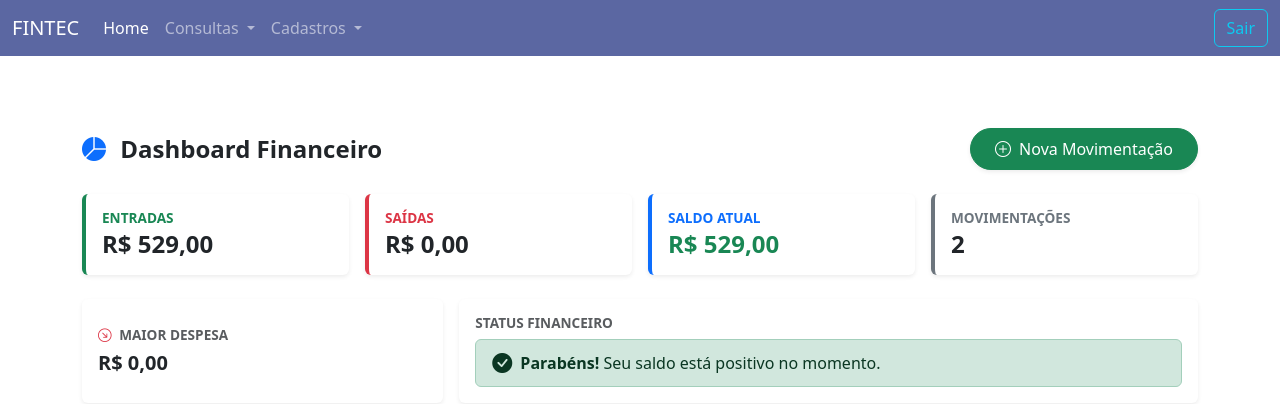
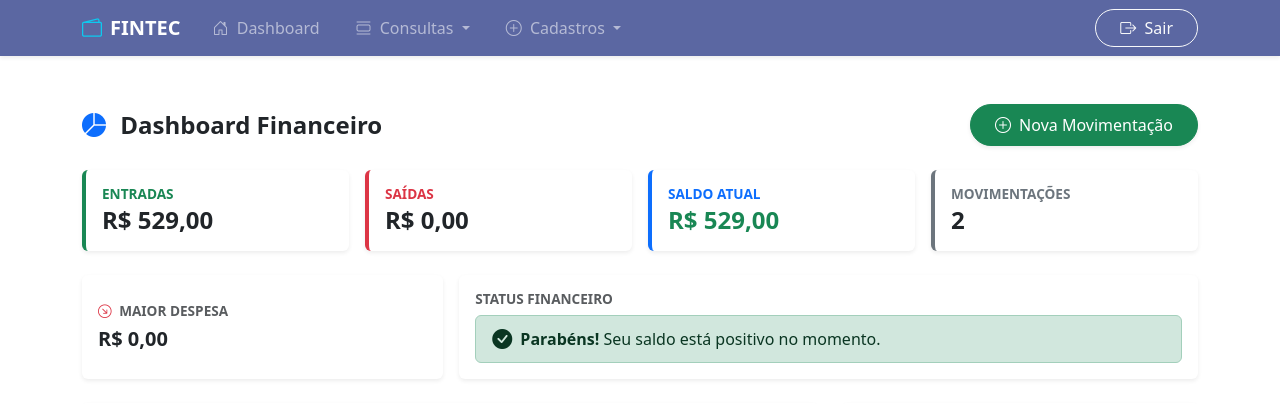
Before and after one commit to JPM-codes/GenFinancas, a PHP site: page /pages/dashboard/index.php in a window 1280 px wide. Shown: the top 404 px of the page. Run offline with PHP 8.4, Linux system fonts and the light colour scheme; data comes from the database, SQL or seed files in the repository; some libraries are stand-ins or nearby versions.

Commit message:
Atualização navbar estilo

```diff
--- a/templates/navbar.php
+++ b/templates/navbar.php
@@ -1,39 +1,149 @@
-    <nav class="navbar navbar-expand-lg" style="background-color: #5B67A2;" data-bs-theme="dark">
-    <div class="container-fluid">
-        <a class="navbar-brand" href="#">FINTEC</a>
-        <button class="navbar-toggler" type="button" data-bs-toggle="collapse" data-bs-target="#navbarSupportedContent" aria-controls="navbarSupportedContent" aria-expanded="false" aria-label="Toggle navigation">
+<!-- Inclusão de Ícones do Bootstrap (Colocado aqui para carregar em todas as páginas) -->
+<link rel="stylesheet" href="https://cdn.jsdelivr.net/npm/bootstrap-icons@1.10.5/font/bootstrap-icons.css">
+
+<!-- ESTILOS EXTRAS PARA O EFEITO MOBILE (BOTTOM BAR) -->
+<style>
+    /* Dá um espaço no rodapé apenas em telas pequenas para a Bottom Bar não cobrir o conteúdo */
+    @media (max-width: 991.98px) {
+        body {
+            padding-bottom: 80px;
+        }
+    }
+
+    /* Hover sutil nos links da navbar no Desktop */
+    .navbar-nav .nav-link {
+        transition: all 0.2s ease-in-out;
+    }
+    .navbar-nav .nav-link:hover {
+        background-color: rgba(255, 255, 255, 0.1);
+    }
+
+    /* Cores ajustadas para os dropdowns combinarem com sua cor principal */
+    .dropdown-menu-custom {
+        background-color: #4A5485;
+        border: none;
+    }
+    .dropdown-menu-custom .dropdown-item {
+        color: rgba(255,255,255,0.85);
+        transition: 0.2s;
+    }
+    .dropdown-menu-custom .dropdown-item:hover {
+        background-color: rgba(255, 255, 255, 0.15);
+        color: #fff;
+    }
+</style>
+
+<!-- ==========================================
+     NAVBAR PRINCIPAL (TOPO)
+=========================================== -->
+<nav class="navbar navbar-expand-lg sticky-top shadow-sm py-2" style="background-color: #5B67A2;" data-bs-theme="dark">
+    <div class="container"> <!-- 'container' em vez de 'fluid' para não esticar demais no monitor -->
+
+        <!-- LOGO -->
+        <a class="navbar-brand fw-bold tracking-wide" href="<?= BASE_URL ?>pages/dashboard/index.php">
+            <i class="bi bi-wallet2 me-2 text-info"></i>FINTEC
+        </a>
+
+        <!-- BOTÃO MENU HAMBÚRGUER (MOBILE) -->
+        <button class="navbar-toggler border-0 shadow-none px-0" type="button" data-bs-toggle="collapse" data-bs-target="#navbarSupportedContent" aria-controls="navbarSupportedContent" aria-expanded="false" aria-label="Toggle navigation">
             <span class="navbar-toggler-icon"></span>
         </button>
+
         <div class="collapse navbar-collapse" id="navbarSupportedContent">
-        <ul class="navbar-nav me-auto mb-2 mb-lg-0">
+
+            <ul class="navbar-nav me-auto mb-2 mb-lg-0 gap-1 mt-3 mt-lg-0">
+
+                <!-- HOME -->
                 <li class="nav-item">
-            <a class="nav-link active" aria-current="page" href="<?= BASE_URL ?>pages/dashboard/index.php">Home</a>
+                    <a class="nav-link rounded px-3" aria-current="page" href="<?= BASE_URL ?>pages/dashboard/index.php">
+                        <i class="bi bi-house-door me-1"></i> Dashboard
+                    </a>
                 </li>
+
+                <!-- CONSULTAS -->
                 <li class="nav-item dropdown">
-            <a class="nav-link dropdown-toggle" href="#" role="button" data-bs-toggle="dropdown" aria-expanded="false">
-                Consultas
+                    <a class="nav-link dropdown-toggle rounded px-3" href="#" role="button" data-bs-toggle="dropdown" aria-expanded="false">
+                        <i class="bi bi-view-list me-1"></i> Consultas
                     </a>
-            <ul class="dropdown-menu">
-                <li><a class="dropdown-item" href="<?= BASE_URL ?>pages/tipo_despesa/index.php">Tipos de Despesas</a></li>
-                <li><a class="dropdown-item" href="<?= BASE_URL ?>pages/forma_pagamento/index.php">Forma de Pagamento</a></li>
-                <li><a class="dropdown-item" href="<?= BASE_URL ?>pages/movimentacao/index.php">Movimentação</a></li>
+                    <ul class="dropdown-menu dropdown-menu-custom shadow-lg mt-2">
+                        <li><a class="dropdown-item py-2" href="<?= BASE_URL ?>pages/movimentacao/index.php"><i class="bi bi-arrow-down-up me-2 text-info"></i>Movimentações</a></li>
+                        <li><a class="dropdown-item py-2" href="<?= BASE_URL ?>pages/tipo_despesa/index.php"><i class="bi bi-tags me-2 text-warning"></i>Tipos de Despesas</a></li>
+                        <li><a class="dropdown-item py-2" href="<?= BASE_URL ?>pages/forma_pagamento/index.php"><i class="bi bi-credit-card me-2 text-success"></i>Formas de Pagamento</a></li>
                     </ul>
                 </li>
+
+                <!-- CADASTROS -->
                 <li class="nav-item dropdown">
-            <a class="nav-link dropdown-toggle" href="#" role="button" data-bs-toggle="dropdown" aria-expanded="false">
-                Cadastros
+                    <a class="nav-link dropdown-toggle rounded px-3" href="#" role="button" data-bs-toggle="dropdown" aria-expanded="false">
+                        <i class="bi bi-plus-circle me-1"></i> Cadastros
                     </a>
-            <ul class="dropdown-menu">
-                <li><a class="dropdown-item" href="<?= BASE_URL ?>pages/tipo_despesa/new.php">Tipos de Despesas</a></li>
-                <li><a class="dropdown-item" href="<?= BASE_URL ?>pages/forma_pagamento/new.php">Forma de Pagamento</a></li>
-                <li><a class="dropdown-item" href="<?= BASE_URL ?>pages/movimentacao/new.php">Movimentação</a></li>
+                    <ul class="dropdown-menu dropdown-menu-custom shadow-lg mt-2">
+                        <li><a class="dropdown-item py-2" href="<?= BASE_URL ?>pages/movimentacao/new.php"><i class="bi bi-cash-coin me-2 text-info"></i>Nova Movimentação</a></li>
+                        <li><a class="dropdown-item py-2" href="<?= BASE_URL ?>pages/tipo_despesa/new.php"><i class="bi bi-tag me-2 text-warning"></i>Nova Categoria</a></li>
+                        <li><a class="dropdown-item py-2" href="<?= BASE_URL ?>pages/forma_pagamento/new.php"><i class="bi bi-credit-card-2-front me-2 text-success"></i>Nova Forma de Pagamento</a></li>
                     </ul>
                 </li>
+
             </ul>
-        <form class="d-flex" role="search">
-            <button class="btn btn-outline-info" type="submit">Sair</button>
+
+            <!-- BOTÃO SAIR -->
+            <form class="d-flex mt-3 mt-lg-0" action="logout.php" method="POST"> <!-- Ajuste o action para sua rota real de logout -->
+                <button class="btn btn-outline-light rounded-pill px-4 w-100" type="submit">
+                    <i class="bi bi-box-arrow-right me-1"></i> Sair
+                </button>
             </form>
+
         </div>
     </div>
 </nav>
-    <br/>
+
+
+<!-- ==========================================
+     BOTTOM APP BAR (APENAS MOBILE)
+=========================================== -->
+<nav class="navbar fixed-bottom bg-white border-top shadow-lg d-block d-lg-none pb-2 pt-2 pb-sm-3">
+    <div class="container-fluid px-1">
+        <ul class="nav nav-pills nav-justified w-100 align-items-center mb-0" style="font-size: 0.75rem; font-weight: 500;">
+
+            <!-- HOME -->
+            <li class="nav-item">
+                <a href="<?= BASE_URL ?>pages/dashboard/index.php" class="nav-link text-secondary px-0 d-flex flex-column align-items-center">
+                    <i class="bi bi-house-door fs-4 mb-1 text-dark"></i>
+                    <span>Início</span>
+                </a>
+            </li>
+
+            <!-- EXTRATO (MOVIMENTAÇÕES) -->
+            <li class="nav-item">
+                <a href="<?= BASE_URL ?>pages/movimentacao/index.php" class="nav-link text-secondary px-0 d-flex flex-column align-items-center">
+                    <i class="bi bi-card-list fs-4 mb-1 text-dark"></i>
+                    <span>Extrato</span>
+                </a>
+            </li>
+
+            <!-- BOTÃO CENTRAL DESTACADO (NOVO LANÇAMENTO) -->
+            <li class="nav-item position-relative" style="top: -20px;">
+                <a href="<?= BASE_URL ?>pages/movimentacao/new.php" class="nav-link text-white bg-success rounded-circle shadow-lg d-inline-flex justify-content-center align-items-center border border-white border-4" style="width: 60px; height: 60px;">
+                    <i class="bi bi-plus-lg fs-1"></i>
+                </a>
+            </li>
+
+            <!-- CATEGORIAS -->
+            <li class="nav-item">
+                <a href="<?= BASE_URL ?>pages/tipo_despesa/index.php" class="nav-link text-secondary px-0 d-flex flex-column align-items-center">
+                    <i class="bi bi-tags fs-4 mb-1 text-dark"></i>
+                    <span>Categorias</span>
+                </a>
+            </li>
+
+            <!-- MENU EXPANSÍVEL (Abre a navbar do topo) -->
+            <li class="nav-item">
+                <a href="#" class="nav-link text-secondary px-0 d-flex flex-column align-items-center" data-bs-toggle="collapse" data-bs-target="#navbarSupportedContent" aria-expanded="false" aria-controls="navbarSupportedContent">
+                    <i class="bi bi-list fs-4 mb-1 text-dark"></i>
+                    <span>Menu</span>
+                </a>
+            </li>
+
+        </ul>
+    </div>
+</nav>
```
Lines whose indentation alone changed are shown as unchanged.
